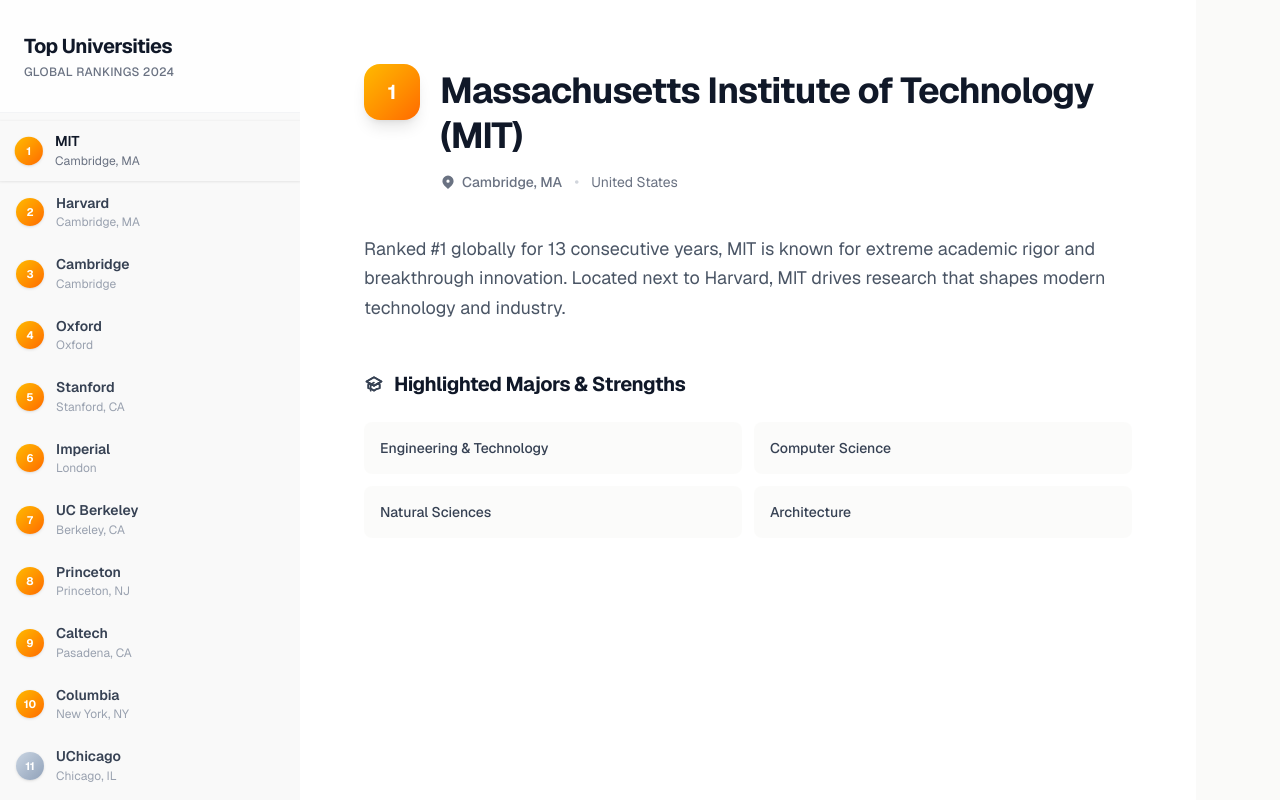
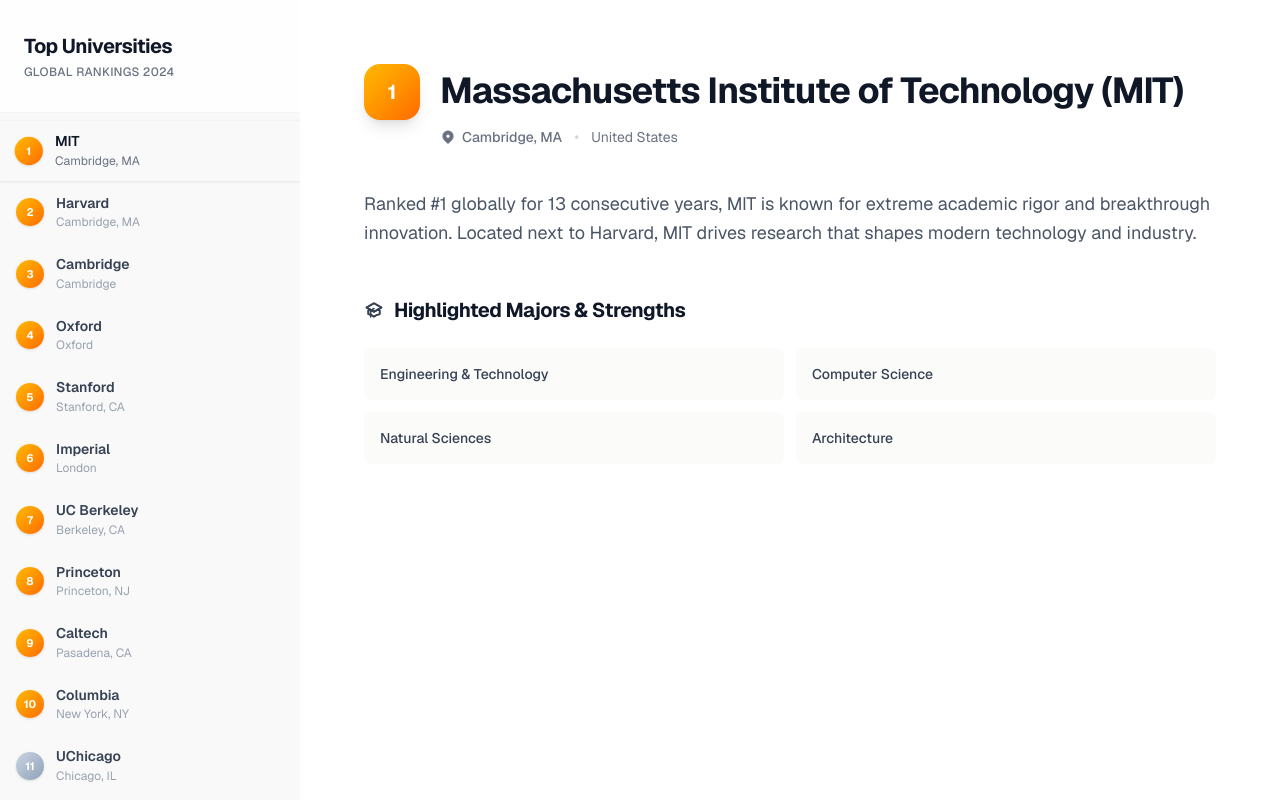
Before and after one commit to allaaaaan/top-global-universities, a Next.js app: page / in a window 1280 px wide. Built offline with nearby package versions, Linux system fonts and the light colour scheme.

Commit message:
Add new images for fullscreen display and adjust layout in UniversityDetail component for improved responsiveness

```diff
--- a/app/components/UniversityDetail.tsx
+++ b/app/components/UniversityDetail.tsx
@@ -24,8 +24,8 @@
   const gradientClass = getRankGradient(university.rank);
 
   return (
-    <div ref={scrollRef} className="h-screen overflow-y-auto bg-white">
-      <div className="max-w-4xl mx-auto px-8 py-12 lg:px-16 lg:py-16">
+    <div ref={scrollRef} className="h-screen overflow-y-auto bg-white w-full">
+      <div className="max-w-5xl mx-auto px-8 py-12 lg:px-16 lg:py-16">
         {/* Header */}
         <div className="mb-10">
           <div className="flex items-start gap-5 mb-6">
--- a/app/page.tsx
+++ b/app/page.tsx
@@ -13,6 +13,7 @@
 
   return (
     <div className="flex h-screen overflow-hidden bg-stone-50">
+      <div className="flex w-full max-w-[1600px] mx-auto">
         {/* Left Sidebar - University List */}
         <div className="w-full md:w-[280px] lg:w-[300px] flex-shrink-0 shadow-[0_0_40px_rgba(0,0,0,0.04)]">
           <UniversityList
@@ -32,5 +33,6 @@
           {selectedUniversity && <UniversityDetail university={selectedUniversity} />}
         </div>
       </div>
+    </div>
   );
 }
```
Also changed, not shown: .playwright-mcp/fullscreen-empty-space.png (added), .playwright-mcp/fullscreen-fixed.png (added). Lines whose indentation alone changed are shown as unchanged.
